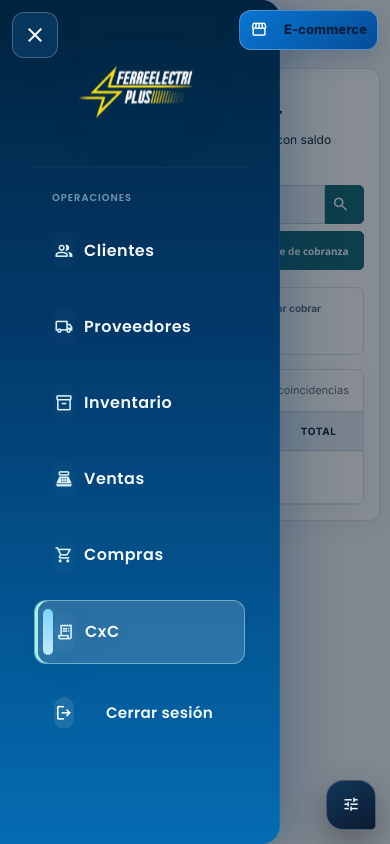
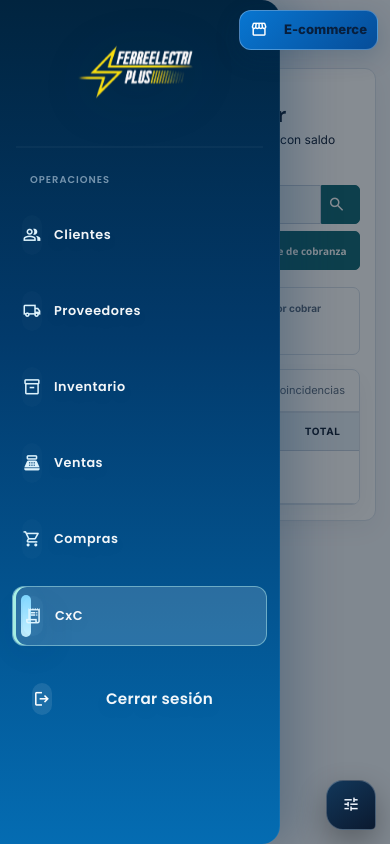
Before and after one commit to gregory283-cmd/ferreelectri-plus, a Django app: page /admin-panel/cxc/ in a window 390 px wide, after a click on "menu". Run offline with Django 5.2, Linux system fonts and the light colour scheme; the visitor is signed in with stand-in values (Sample User, id 1); data that the repository does not hold is empty; parts of the project's set-up code (start-up, migrations or seed data) failed here and were passed over; some libraries are stand-ins or nearby versions.

Commit message:
Estabiliza sidebar del panel al cambiar zoom

```diff
--- /dev/null
+++ b/dashboard/static/css/admin-sidebar-responsive.css
@@ -0,0 +1,167 @@
+.navbar .sidebar-menu li,
+.navbar .sidebar-menu li:hover,
+.navbar .sidebar-menu li > a,
+.navbar .sidebar-menu li:hover > a,
+.navbar .sidebar-menu li > a.active,
+.navbar .sidebar-menu li .label,
+.navbar .sidebar-menu li .material-symbols-outlined {
+  transform: none !important;
+  animation: none !important;
+}
+
+:root[data-theme] .navbar .sidebar-menu li:hover .label,
+:root[data-theme] .navbar .sidebar-menu li > a.active .label,
+:root[data-theme] .navbar .sidebar-menu li:hover > a .material-symbols-outlined,
+:root[data-theme] .navbar .sidebar-menu li > a.active .material-symbols-outlined {
+  transform: none !important;
+  animation: none !important;
+}
+
+.navbar .sidebar-menu li > a {
+  min-width: 0 !important;
+  font-size: .8rem !important;
+  line-height: 1.25;
+}
+
+.navbar .sidebar-menu li > a .label {
+  flex: 1 1 auto;
+  min-width: 0;
+  white-space: normal;
+  overflow-wrap: anywhere;
+}
+
+.navbar .sidebar-menu li > a .material-symbols-outlined {
+  flex: 0 0 20px;
+  min-width: 20px;
+  margin: 0 4px 0 0 !important;
+}
+
+@media (max-width: 1200px) {
+  .admin-sidebar-toggle {
+    position: fixed;
+    top: 10px;
+    left: 10px;
+    z-index: 13010;
+    display: grid;
+    width: 42px;
+    height: 42px;
+    place-items: center;
+    padding: 0;
+    border: 1px solid var(--admin-line-strong);
+    border-radius: 9px;
+    background: var(--admin-surface);
+    color: var(--admin-text);
+    box-shadow: var(--admin-shadow);
+    cursor: pointer;
+  }
+
+  .admin-sidebar-toggle .material-symbols-outlined {
+    margin: 0 !important;
+    font-size: 22px !important;
+  }
+
+  .admin-sidebar-backdrop {
+    position: fixed;
+    inset: 0;
+    z-index: 12990;
+    display: block;
+    visibility: hidden;
+    opacity: 0;
+    pointer-events: none;
+    border: 0;
+    background: rgba(3, 10, 20, .52);
+    transition: opacity .2s ease, visibility .2s ease;
+  }
+
+  #admin-sidebar {
+    position: fixed !important;
+    inset: 0 auto 0 0 !important;
+    width: min(86vw, 280px) !important;
+    height: 100dvh !important;
+    max-height: 100dvh !important;
+    padding: 0 !important;
+    align-items: stretch !important;
+    overflow: hidden auto !important;
+    transform: translateX(-105%) !important;
+    visibility: hidden !important;
+    pointer-events: none !important;
+    transition: transform .22s ease, visibility .22s ease !important;
+    z-index: 13000 !important;
+  }
+
+  body.admin-sidebar-open #admin-sidebar {
+    transform: translateX(0) !important;
+    visibility: visible !important;
+    pointer-events: auto !important;
+  }
+
+  body.admin-sidebar-open {
+    overflow: hidden !important;
+    overscroll-behavior: none;
+  }
+
+  body.admin-sidebar-open .admin-sidebar-backdrop {
+    visibility: visible;
+    opacity: 1;
+    pointer-events: auto;
+  }
+
+  .navbar > a img {
+    width: 128px !important;
+    height: 128px !important;
+    margin: 8px auto 0 !important;
+  }
+
+  .navbar > .hr {
+    width: calc(100% - 32px) !important;
+    margin: 10px 16px 0 !important;
+  }
+
+  .navbar .sidebar-menu,
+  .navbar ul {
+    display: flex !important;
+    flex: 0 1 auto !important;
+    flex-direction: column !important;
+    justify-content: flex-start !important;
+    align-items: stretch !important;
+    width: 100% !important;
+    min-width: 0 !important;
+    margin: 8px 0 0 !important;
+    padding: 8px 0 16px !important;
+    overflow-x: hidden !important;
+    overflow-y: auto !important;
+  }
+
+  .navbar .sidebar-menu li {
+    width: 100% !important;
+    min-width: 0 !important;
+    padding: 2px 12px !important;
+  }
+
+  .navbar .sidebar-menu li > a {
+    padding: 9px 10px !important;
+    gap: 8px !important;
+  }
+
+  .navbar .sidebar-menu li.logout {
+    margin-top: 8px !important;
+  }
+
+  .main-content,
+  :root[data-theme] body .main-content {
+    width: 100vw !important;
+    max-width: 100vw !important;
+    min-width: 0;
+    margin: 0 !important;
+    padding: 68px 14px 22px !important;
+    overflow-x: auto !important;
+    border-radius: 0 !important;
+  }
+}
+
+@media (prefers-reduced-motion: reduce) {
+  #admin-sidebar,
+  .admin-sidebar-backdrop {
+    transition: none !important;
+  }
+}
--- a/dashboard/templates/base/pan_con_queso.html
+++ b/dashboard/templates/base/pan_con_queso.html
@@ -1742,7 +1742,8 @@
             color: #334155 !important;
         }
     </style>
-    <link rel="stylesheet" href="{% static 'css/admin-theme.css' %}?v=20261017-mobile-sidebar-scroll-v3">
+    <link rel="stylesheet" href="{% static 'css/admin-theme.css' %}?v=20261019-sidebar-stable-v4">
+    <link rel="stylesheet" href="{% static 'css/admin-sidebar-responsive.css' %}?v=20261019-responsive-v1">
     {% if request.user.is_authenticated and request.user.is_staff %}
     <meta id="admin-auth-identity" data-username="{{ request.user.get_username }}" data-display-name="{{ request.user.get_short_name|default:request.user.username }}" data-dashboard-url="{% url 'dashboard' %}" data-login-url="{% url 'login_admin_custom' %}">
     <link rel="manifest" href="{% url 'admin_pwa_manifest' %}">
--- a/dashboard/tests.py
+++ b/dashboard/tests.py
@@ -2756,6 +2756,8 @@ class AdminPWASecurityTest(TestCase):
         self.assertContains(response, 'width: min(280px, calc(100vw - 56px)) !important;')
         self.assertContains(response, 'body.admin-sidebar-open #admin-sidebar-backdrop')
         self.assertContains(response, '.navbar .sidebar-menu li:hover > a')
+        self.assertContains(response, 'admin-theme.css?v=20261019-sidebar-stable-v4')
+        self.assertContains(response, 'admin-sidebar-responsive.css?v=20261019-responsive-v1')
         self.assertContains(response, 'id="admin-ecommerce-link"')
         self.assertNotContains(response, 'class="quiet-action ecommerce-action"')
         self.assertNotContains(response, 'class="label">E-commerce</span>')
```
